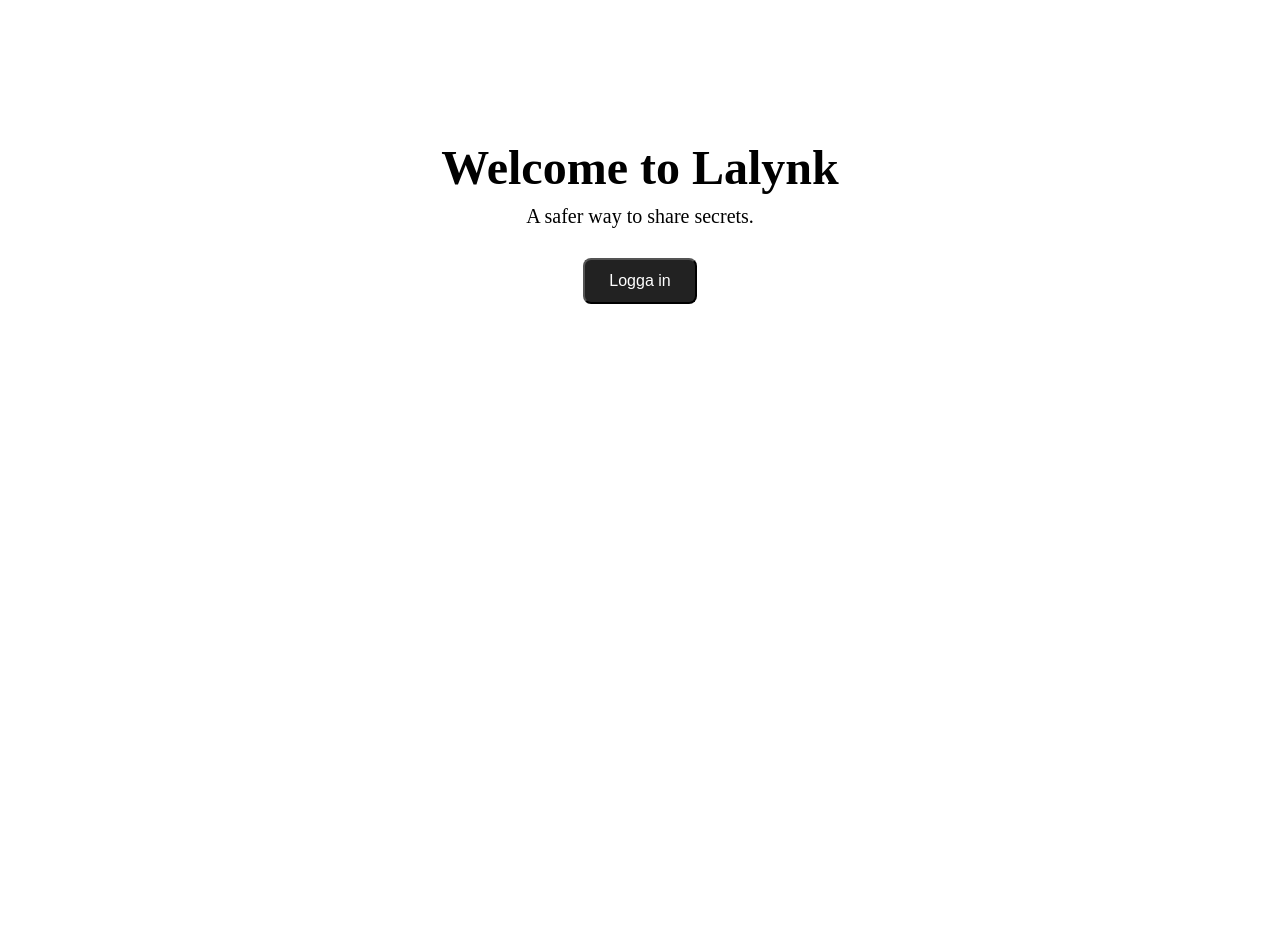
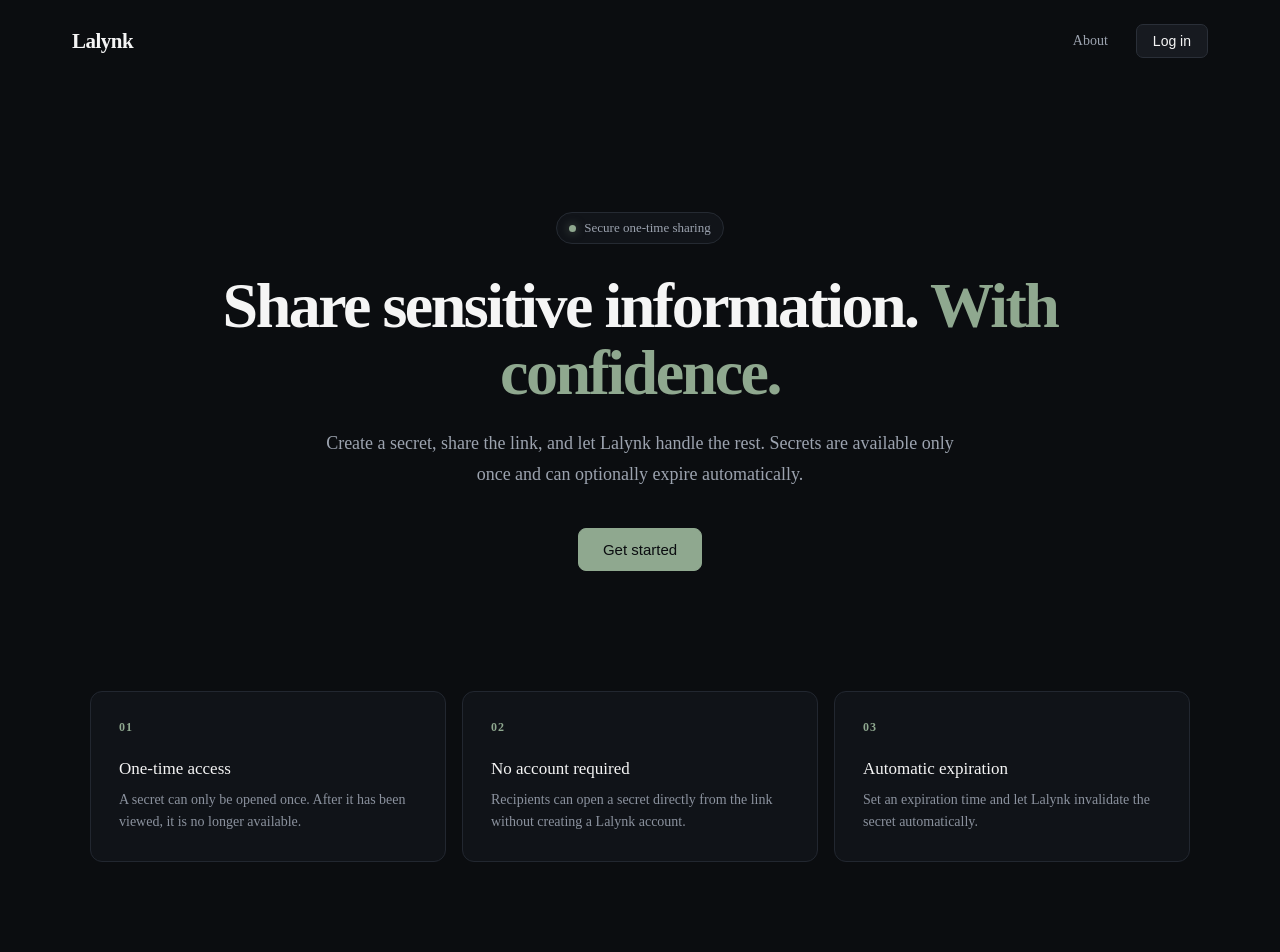
Before and after one commit to Lalynk/lalynk-frontend, a React (Vite) app: page / in a window 1280 px wide. Shown: the top 952 px of the page. Before the commit the page ends 880 px from the top, so only its background shows below. Built offline with nearby package versions, Linux system fonts and the light colour scheme; no server answers.

Commit message:
feat: update design for home page

```diff
--- a/src/pages/Home.css
+++ b/src/pages/Home.css
@@ -1,47 +1,313 @@
 .home {
     min-height: 100vh;
-    padding: 40px;
+    background: #0b0d10;
+    color: #f5f5f5;
+
+    display: flex;
+    flex-direction: column;
 }
 
+
+/* Navigation */
+
+.home-nav {
+    width: 100%;
+    max-width: 1200px;
+    margin: 0 auto;
+
+    padding: 24px 32px;
+
+    display: flex;
+    justify-content: space-between;
+    align-items: center;
+
+    box-sizing: border-box;
+}
+
+.logo {
+    color: #f5f5f5;
+    text-decoration: none;
+
+    font-size: 21px;
+    font-weight: 600;
+    letter-spacing: -0.5px;
+}
+
+.nav-links {
+    display: flex;
+    align-items: center;
+    gap: 28px;
+}
+
+.nav-links a {
+    color: #9ca3af;
+    text-decoration: none;
+    font-size: 14px;
+}
+
+.nav-links a:hover {
+    color: #f5f5f5;
+}
+
+.nav-dashboard,
+.nav-login {
+    padding: 8px 16px;
+
+    border-radius: 7px;
+
+    font-size: 14px !important;
+
+    color: #f5f5f5 !important;
+    background: #171a20;
+
+    border: 1px solid #2a2f38;
+
+    text-decoration: none;
+}
+
+.nav-dashboard:hover,
+.nav-login:hover {
+    background: #1d2128;
+}
+
+.nav-login {
+    cursor: pointer;
+}
+
+
+/* Hero */
+
 .hero {
-    max-width: 800px;
-    margin: 100px auto;
+    max-width: 850px;
+
+    margin: 130px auto 120px;
+
+    padding: 0 24px;
+
     text-align: center;
 }
 
-.hero h1 {
-    font-size: 48px;
-    margin-bottom: 10px;
+.security-label {
+    display: inline-flex;
+    align-items: center;
+    gap: 8px;
+
+    padding: 7px 12px;
+
+    border: 1px solid #252a32;
+    border-radius: 20px;
+
+    background: #111419;
+
+    color: #9ca3af;
+
+    font-size: 13px;
 }
 
-.subtitle {
-    font-size: 20px;
-    margin-bottom: 30px;
+.status-dot {
+    width: 7px;
+    height: 7px;
+
+    border-radius: 50%;
+
+    background: #8fa88f;
+
+    box-shadow: 0 0 10px rgba(143, 168, 143, 0.5);
 }
 
-.logged-in {
-    display: flex;
-    flex-direction: column;
-    align-items: center;
-    gap: 15px;
+.hero h1 {
+    margin: 28px 0 22px;
+
+    font-size: 64px;
+    line-height: 1.05;
+    letter-spacing: -2.5px;
+    font-weight: 600;
 }
 
-.primary-button,
-.secondary-button {
+.hero h1 span {
+    color: #8fa88f;
+}
+
+.hero-description {
+    max-width: 650px;
+
+    margin: 0 auto;
+
+    color: #9ca3af;
+
+    font-size: 18px;
+    line-height: 1.7;
+}
+
+.hero-actions {
+    margin-top: 38px;
+
+    display: flex;
+    justify-content: center;
+}
+
+.primary-button {
     padding: 12px 24px;
+
     border-radius: 8px;
-    font-size: 16px;
+
+    font-size: 15px;
+
+    color: #0b0d10;
+    background: #8fa88f;
+
+    border: 1px solid #8fa88f;
+
     cursor: pointer;
+
+    transition:
+        background 0.15s,
+        border-color 0.15s,
+        transform 0.15s;
+}
+
+.primary-button:hover {
+    background: #9eb89e;
+    border-color: #9eb89e;
+
+    transform: translateY(-1px);
+}
+
+
+/* Features */
+
+.features {
+    max-width: 1100px;
+
+    margin: 0 auto;
+
+    padding: 0 24px 100px;
+
+    display: grid;
+    grid-template-columns: repeat(3, 1fr);
+
+    gap: 16px;
+}
+
+.feature-card {
+    padding: 28px;
+
+    background: #101318;
+
+    border: 1px solid #222730;
+    border-radius: 12px;
+
+    transition:
+        border-color 0.15s,
+        transform 0.15s;
+}
+
+.feature-card:hover {
+    border-color: #343b47;
+
+    transform: translateY(-2px);
+}
+
+.feature-icon {
+    margin-bottom: 24px;
+
+    color: #8fa88f;
+
+    font-size: 12px;
+    font-weight: 600;
+    letter-spacing: 1px;
+}
+
+.feature-card h2 {
+    margin: 0 0 10px;
+
+    font-size: 17px;
+    font-weight: 500;
+}
+
+.feature-card p {
+    margin: 0;
+
+    color: #8b929e;
+
+    font-size: 14px;
+    line-height: 1.6;
+}
+
+
+/* Footer */
+
+.home-footer {
+    max-width: 1100px;
+
+    width: calc(100% - 48px);
+
+    margin: auto auto 0;
+
+    padding: 24px 0;
+
+    display: flex;
+    justify-content: space-between;
+
+    border-top: 1px solid #222730;
+
+    color: #555d69;
+
+    font-size: 12px;
+}
+
+.home-footer a {
+    color: #777f8b;
     text-decoration: none;
 }
 
-.primary-button {
-    background: #222;
-    color: white;
+.home-footer a:hover {
+    color: #f5f5f5;
 }
 
-.secondary-button {
-    background: white;
-    color: #222;
-    border: 1px solid #ccc;
+
+/* Mobile */
+
+@media (max-width: 700px) {
+
+    .home-nav {
+        padding: 20px;
+    }
+
+    .nav-links {
+        gap: 16px;
+    }
+
+    .hero {
+        margin-top: 90px;
+        margin-bottom: 90px;
+    }
+
+    .hero h1 {
+        font-size: 44px;
+        letter-spacing: -1.5px;
+    }
+
+    .hero-description {
+        font-size: 16px;
+    }
+
+    .hero-actions {
+        flex-direction: column;
+
+        max-width: 280px;
+
+        margin-left: auto;
+        margin-right: auto;
+    }
+
+    .features {
+        grid-template-columns: 1fr;
+
+        padding-bottom: 70px;
+    }
+
+    .home-footer {
+        width: calc(100% - 40px);
+    }
 }
--- a/src/pages/Home.tsx
+++ b/src/pages/Home.tsx
@@ -1,53 +1,134 @@
-
-import { Link } from "react-router-dom"
-import "./Home.css"
-import { useEffect, useState } from "react"
+import { Link } from "react-router-dom";
+import { useEffect, useState } from "react";
+import "./Home.css";
 import { getUser } from "../services/authService";
-import About from "./About";
 
 function Home() {
+    const [isAuthenticated, setAuthenticated] = useState(false);
 
-    const [isAuthenticated, setAuthenticated] = useState(false);
-    const [email, setEmail] = useState("");
-
-
-
-    useEffect(() => {getUser().then(user => {
-        setAuthenticated(user.authenticated);
-        setEmail(user.email);
-    }
-    );
-
-    }, [])
+    useEffect(() => {
+        getUser().then(user => {
+            setAuthenticated(user.authenticated);
+        });
+    }, []);
 
     return (
         <div className="home">
-        <main className="hero">
-            <h1>Welcome to Lalynk</h1>
 
-            <p className="subtitle">A safer way to share secrets.
+            <nav className="home-nav">
+                <Link className="logo" to="/">
+                    Lalynk
+                </Link>
 
-            </p>
+                <div className="nav-links">
+                    <Link to="/about">About</Link>
 
-        {isAuthenticated && (
-        <div className= "logged-in">
-            <p>Hello {email}</p>
+                    {isAuthenticated ? (
+                        <Link className="nav-dashboard" to="/dashboard">
+                            Dashboard
+                        </Link>
+                    ) : (
+                        <button
+                            className="nav-login"
+                            onClick={() => {
+                                window.location.href =
+                                    "http://localhost:8080/auth/login";
+                            }}
+                        >
+                            Log in
+                        </button>
+                    )}
+                </div>
+            </nav>
 
-            <Link className="primary-button "to="/dashboard">Go to dashboard</Link>
-            <Link className="primary-button "to="/about">About</Link>
-            <button className="secondary-button">logga ut</button>
+            <main>
+
+                <section className="hero">
+
+                    <div className="security-label">
+                        <span className="status-dot"></span>
+                        Secure one-time sharing
+                    </div>
+
+                    <h1>
+                        Share sensitive information.
+                        <span> With confidence.</span>
+                    </h1>
+
+                    <p className="hero-description">
+                        Create a secret, share the link, and let Lalynk
+                        handle the rest. Secrets are available only once
+                        and can optionally expire automatically.
+                    </p>
+
+                    {!isAuthenticated && (
+                        <div className="hero-actions">
+                            <button
+                                className="primary-button"
+                                onClick={() => {
+                                    window.location.href =
+                                        "http://localhost:8080/auth/login";
+                                }}
+                            >
+                                Get started
+                            </button>
+                        </div>
+                    )}
+
+                </section>
 
 
-     </div>
-        )}
+                <section className="features">
 
-        {!isAuthenticated &&
-            <button className="primary-button" onClick={() => {window.location.href = "http://localhost:8080/auth/login"}}>Logga in</button>
-        }
-        </main>
-    </div>
-   )
+                    <div className="feature-card">
+                        <div className="feature-icon">01</div>
 
+                        <h2>One-time access</h2>
+
+                        <p>
+                            A secret can only be opened once. After it has
+                            been viewed, it is no longer available.
+                        </p>
+                    </div>
+
+
+                    <div className="feature-card">
+                        <div className="feature-icon">02</div>
+
+                        <h2>No account required</h2>
+
+                        <p>
+                            Recipients can open a secret directly from the
+                            link without creating a Lalynk account.
+                        </p>
+                    </div>
+
+
+                    <div className="feature-card">
+                        <div className="feature-icon">03</div>
+
+                        <h2>Automatic expiration</h2>
+
+                        <p>
+                            Set an expiration time and let Lalynk invalidate
+                            the secret automatically.
+                        </p>
+                    </div>
+
+                </section>
+
+            </main>
+
+            <footer className="home-footer">
+                <span>© 2026 Lalynk</span>
+
+                <Link to="/about">
+                    About
+                </Link>
+            </footer>
+
+        </div>
+    );
 }
 
-export default Home
+export default Home;
```
